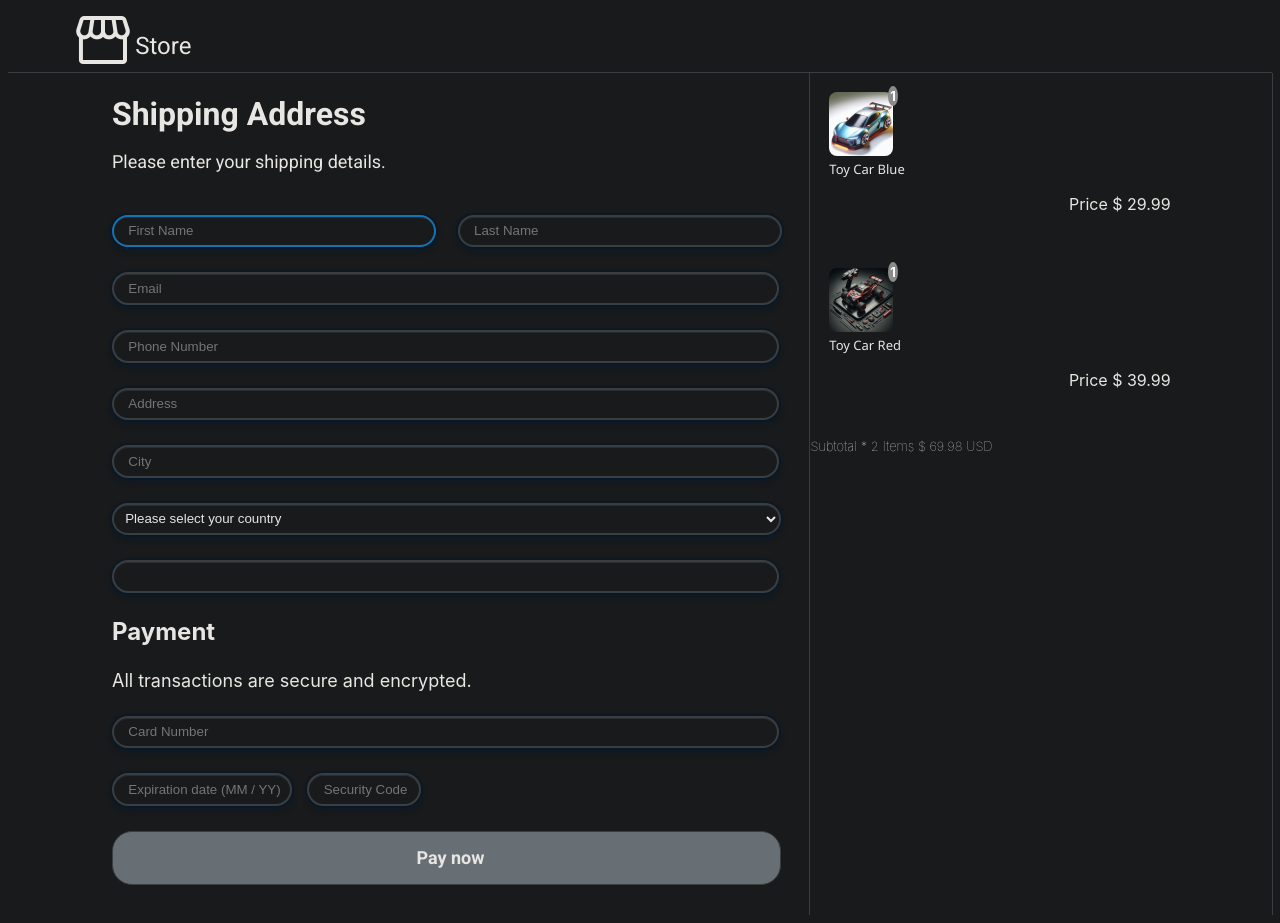
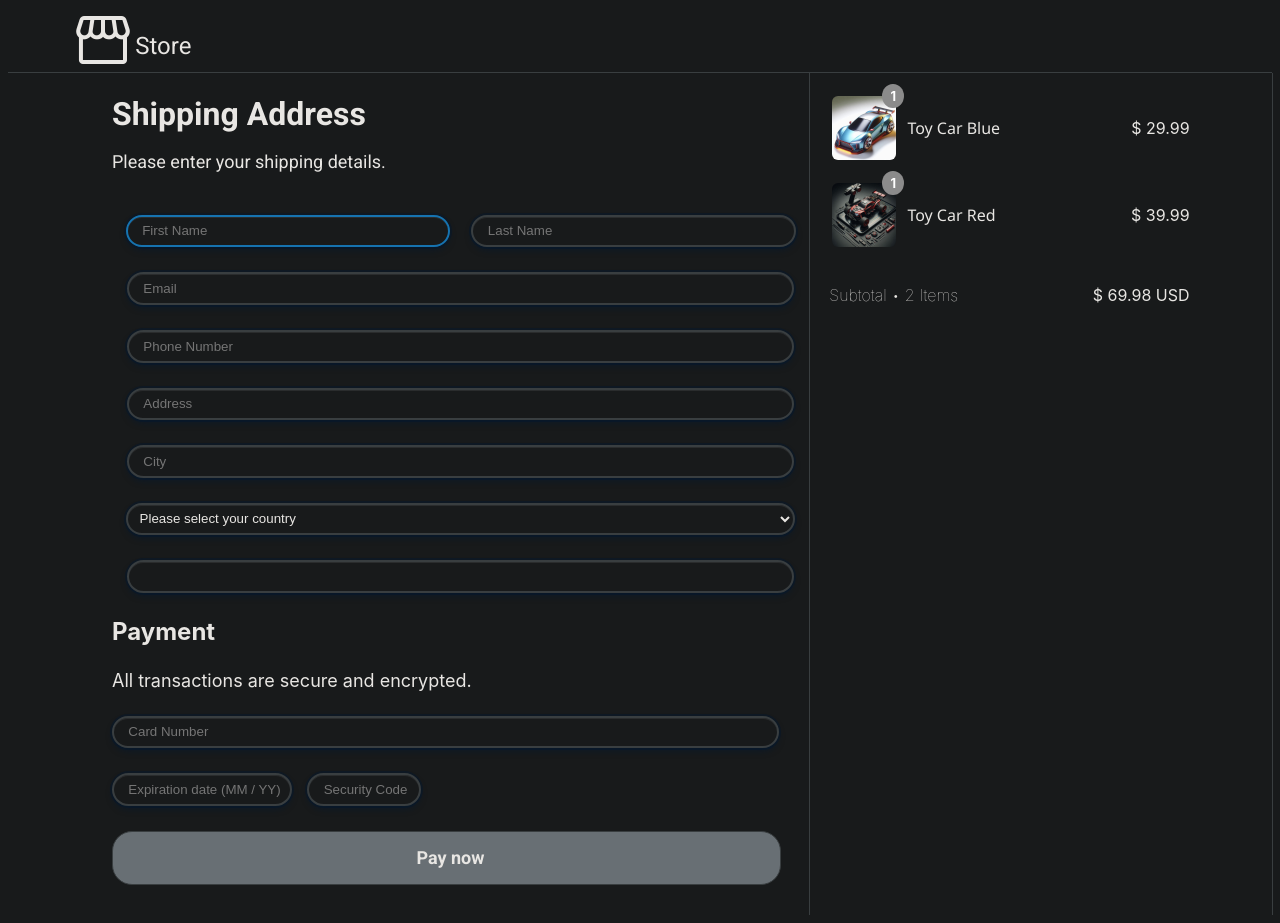
Before and after one commit to TroyWarez/basic-site, a React (Vite) app: page / in a window 1280 px wide. Built offline with nearby package versions, Linux system fonts and the light colour scheme.

Commit message:
better cart

```diff
--- a/src/components/CheckoutCart/CheckoutCart.module.css
+++ b/src/components/CheckoutCart/CheckoutCart.module.css
@@ -1,47 +1,56 @@
-.CheckoutCart {
+.CheckoutCartContainer {
+       width: 30%;
+}
+.CheckoutCartItem {
        text-align: left;
        position: relative;
-       padding: 5%;
-       align-items:center;
+       align-items: center;
+       display: flex;
+       justify-content: space-between;
+       padding-top: 6%;
+}
+.CheckoutCartSubtotal {
+       text-align: left;
+       position: relative;
+       align-items: center;
+       display: flex;
+       justify-content: space-between;
+       padding-top: 6%;
+       padding-left: 5%;
 }
 .p {
-       font-size: small;
+       font-size: medium;
        font-weight: 400;
        font-family:'Segoe UI', Tahoma, Geneva, Verdana, sans-serif;
-       margin: 0;
-       display:flexbox;
+       position: relative;
+       flex-grow: 1;
+       padding-left: 3%;
 }
 .pItemPrice {
-       text-align: end;
+       font-size: medium;
 }
 .pSubtotal {
-       font-size: x-small;
+       font-size: medium;
        font-weight: lighter;
-       font-size: small;
+       flex-grow: 1;
 }
 .quantityNumber {
        background-color: rgb(139, 139, 139);
        border-radius: 50%;
        width: min-content;
-       height: min-content;
-       padding-bottom: 0.5%;
-       padding-top: 0.5%;
-       padding-left: 0.5%;
-       padding-right: 0.5%;
+       padding-top: 0.25rem;
+       padding-bottom: 0.25rem;
+       padding-left: 0.5rem;
+       padding-right: 0.5rem;
        color: white;
-       position: absolute;
+       position: relative;
        z-index: 50;
-       top: 1em;
-       right: 0;
-       left: 6em;
+       top: -2rem;
+       right: 4rem;
+       left: 4.5rem;
        font-size: small;
        font-weight: bolder;
-       display: inline;
 }
 .img {
-       border-radius: 8px;
+       border-radius: 6px;
 }
-.CheckoutCartContainer {
-       width: 30%;
-
-}
--- a/src/components/CheckoutCart/CheckoutCart.tsx
+++ b/src/components/CheckoutCart/CheckoutCart.tsx
@@ -10,18 +10,21 @@ const CheckoutCart = ({ cartItems, className}: CartProps) => {
     <>
     <div className={classes.CheckoutCartContainer}>
     {cartItems.map((cartItem) => (
-          <div className={`${classes.CheckoutCart} ${className ? className : ''}`} key={cartItem.sku}>
+          <div className={`${classes.CheckoutCartItem} ${className ? className : ''}`} key={cartItem.sku}>
               <div className={classes.quantityNumber}>{cartItem.quantityNumber}</div>
               <img className={classes.img}src={cartItem.productImagePath} alt='ProductImage'/>
-              <p className={classes.p}>{cartItem.displayItemName}</p>
-              <p className={classes.pItemPrice}>{`Price $ ${cartItem.displayCurrencyValue}` }</p>
+              <p className={classes.p}><span>{cartItem.displayItemName}</span></p>
+              <p className={classes.pItemPrice}>{`$ ${cartItem.displayCurrencyValue}` }</p>
               <div hidden={true}>{subTotal.displayCurrencyValue = subTotal.displayCurrencyValue + cartItem.displayCurrencyValue}
                                 {subTotal.displayCurrencyValueType = cartItem.displayCurrencyValueType}
               </div>
           </div>
     ))
     }
-              <p className={classes.pSubtotal}>{`Subtotal * ${cartItems.length} Items $ ${subTotal.displayCurrencyValue} ${subTotal.displayCurrencyValueType}`}</p>
+        <div className={classes.CheckoutCartSubtotal}>
+              <p className={classes.pSubtotal}><span>{`Subtotal • ${cartItems.length} Items`}</span></p>
+              <p className={classes.pItemPrice}><span>{`$ ${subTotal.displayCurrencyValue} ${subTotal.displayCurrencyValueType}`}</span></p>
+        </div>
     </div>
     </>
 
--- a/src/components/CheckoutContainer/CheckoutContainer.module.css
+++ b/src/components/CheckoutContainer/CheckoutContainer.module.css
@@ -1,6 +1,7 @@
 .CheckoutContainer {
     display: flex;
     justify-content: center;
+    text-align: center;
     border-right: 1px solid var(--main-bg-accentColor);
     width: 100%;
 }
```
